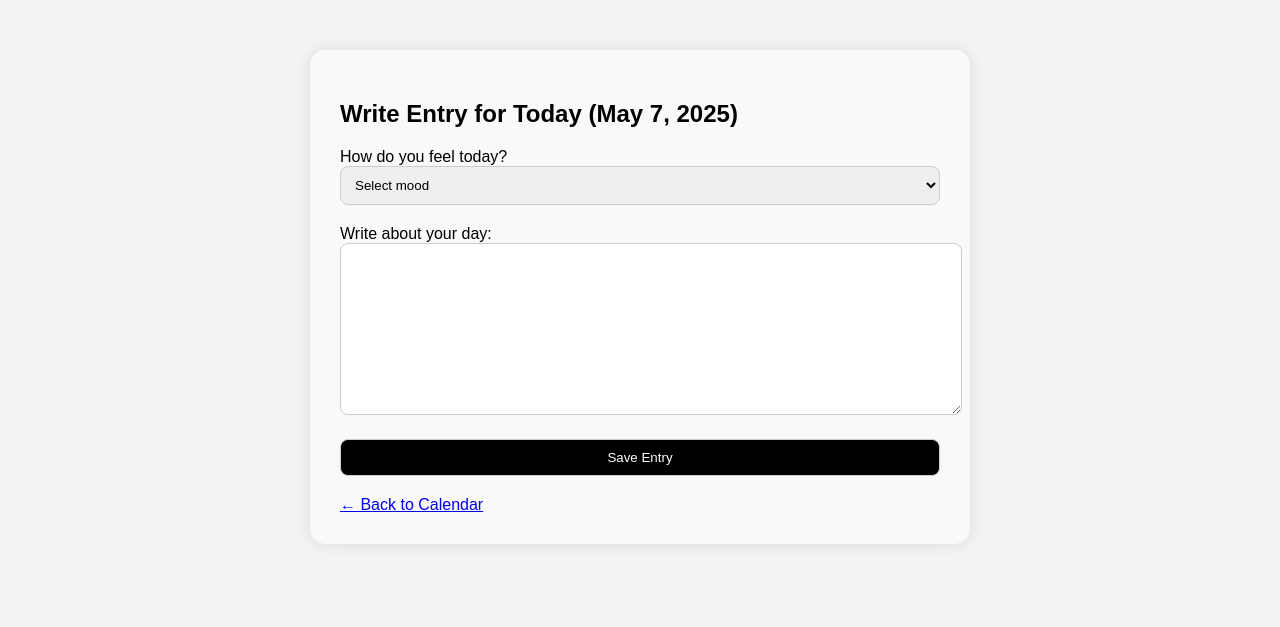
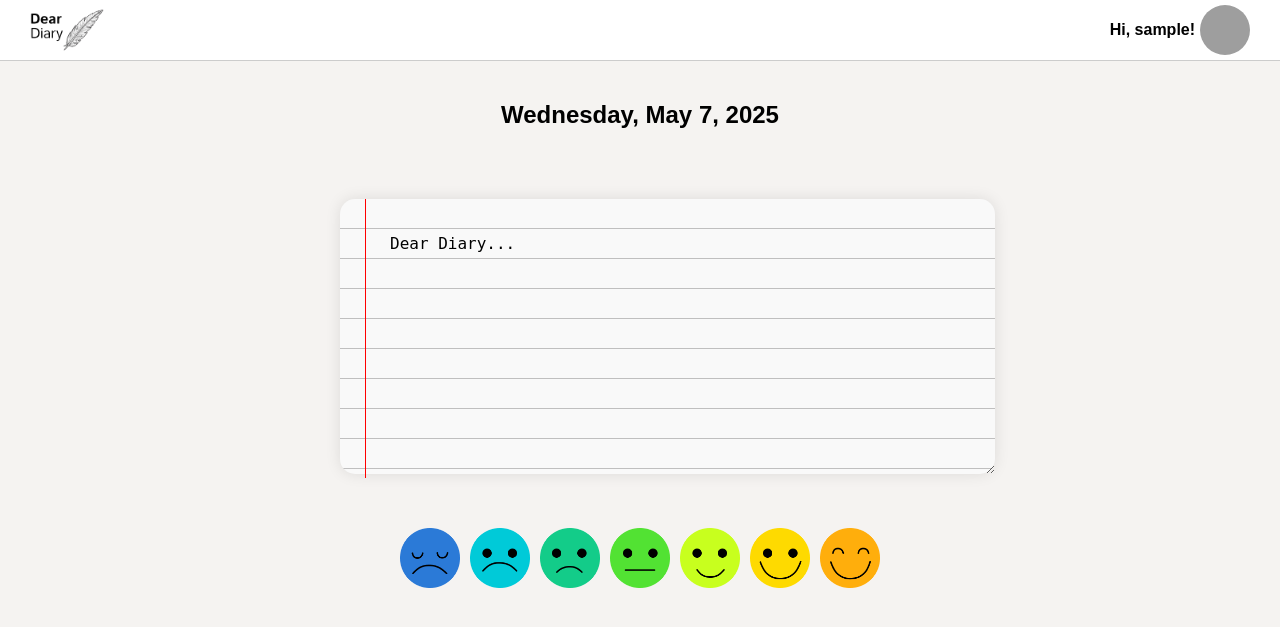
Before and after one commit to Parisxx/DearDiary, a PHP site: page /write_entry.php in a window 1280 px wide. Shown: the top 627 px of the page. Run offline with PHP 8.4, Linux system fonts and the light colour scheme; the visitor is signed in with stand-in values (Sample User, id 1); data comes from the database, SQL or seed files in the repository; tables that the repository leaves empty hold one stand-in row (values such as "Sample post"); grey boxes are pictures that could not be loaded.

Commit message:
refactor: changed styling and layout change

```diff
--- a/styles.css
+++ b/styles.css
@@ -154,10 +154,6 @@ font-weight: bold;
   pointer-events: none;
 }
 
-.day.today {
-  border: 2px solid #000000;
-}
-
 .calendar-controls {
   display: flex;
   justify-content: center;
@@ -206,10 +202,11 @@ font-weight: bold;
   margin: 50px auto;
   padding: 0;
   background-color: #f9f9f9;
-  background-image: linear-gradient(to bottom, #808080 1px, transparent 1px);
+  background-image: linear-gradient(to bottom, #868585 1px, transparent 1px);
   background-size: 100% 30px;
   line-height: 30px;
   border-radius: 8px;
+  box-shadow: 0 0 15px rgba(0, 0, 0, 0.1);
 
 }
 
@@ -228,3 +225,79 @@ font-weight: bold;
 }
 
 /* write entry */
+
+.mood-gallery {
+  display: flex;
+  gap: 10px;
+  flex-wrap: wrap;
+  justify-content: center;
+  margin-top: 20px;
+  margin-bottom: 30px;
+}
+
+.mood-gallery img {
+  width: 60px;
+  height: 60px;
+  cursor: pointer;
+  transition: transform 0.2s;
+}
+
+.mood-gallery img:hover {
+  transform: scale(1.1);
+}
+
+.hidden {
+  display: none;
+}
+
+.entry-form {
+  display: flex;
+  justify-content: center;
+  flex-direction: column;
+  max-width: 600px;
+  margin: 50px auto;
+}
+
+.textarea-wrapper {
+  position: relative;
+}
+
+textarea {
+  width: 100%;
+  height: 240px;
+  font-size: 16px;
+  line-height: 30px;
+  background-image: repeating-linear-gradient(
+      to bottom,
+      #f9f9f9 0px,
+      #f9f9f9 29px,
+      #868585 30px
+  );
+  border: none;
+  resize: vertical;
+  outline: none;
+  box-shadow: none;
+  background-position: 40px 0;
+  margin: 0 auto;
+  max-width: 100%;
+  border-radius: 15px;
+  padding: 5px;
+  padding-left: 50px;
+  padding-top: 30px;
+  box-shadow: 0 0 15px rgba(0, 0, 0, 0.1);
+}
+
+textarea::placeholder {
+  color: black;
+}
+
+
+.textarea-wrapper::before {
+  content: '';
+  position: absolute;
+  left: 25px;
+  top: 0;
+  bottom: 0;
+  width: 0.5px;
+  background-color: red;
+}
--- a/write_entry.php
+++ b/write_entry.php
@@ -2,7 +2,6 @@
 include('db.php');
 session_start();
 
-// Redirect if not logged in
 if (!isset($_SESSION['user_id'])) {
     header("Location: login.php");
     exit;
@@ -11,18 +10,15 @@ if (!isset($_SESSION['user_id'])) {
 $user_id = $_SESSION['user_id'];
 $today = date('Y-m-d');
 
-// Check if an entry already exists for today
 $stmt = $pdo->prepare("SELECT * FROM entries WHERE user_id = ? AND date = ?");
 $stmt->execute([$user_id, $today]);
 $existingEntry = $stmt->fetch();
 
-// Redirect to dashboard if entry already exists
 if ($existingEntry) {
     header("Location: dashboard.php");
     exit;
 }
 
-// Handle form submission
 if ($_SERVER['REQUEST_METHOD'] === 'POST') {
     $mood_id = $_POST['mood_id'] ?? null;
     $content = $_POST['content'] ?? '';
@@ -37,10 +33,7 @@ if ($_SERVER['REQUEST_METHOD'] === 'POST') {
     }
 }
 
-
-
-// Get list of moods
-$moodQuery = $pdo->query("SELECT mood_id, name FROM moods ORDER BY name");
+$moodQuery = $pdo->query("SELECT mood_id, name FROM moods WHERE mood_id BETWEEN 1 AND 7 ORDER BY mood_id");
 $moods = $moodQuery->fetchAll();
 ?>
 
@@ -48,67 +41,65 @@ $moods = $moodQuery->fetchAll();
 <html lang="en">
 <head>
     <meta charset="UTF-8">
-    <meta charset="UTF-8">
     <title>Dear Diary</title>
     <link rel="icon" type="image/x-icon" href="src/img/logo.png">
     <link rel="stylesheet" href="styles.css">
-    <style>
-        .entry-form {
-            max-width: 600px;
-            margin: 50px auto;
-            padding: 30px;
-            background: #f9f9f9;
-            border-radius: 15px;
-            box-shadow: 0 0 15px rgba(0,0,0,0.1);
-        }
-        textarea {
-            width: 100%;
-            height: 150px;
-            padding: 10px;
-            resize: vertical;
-            margin-bottom: 20px;
-            border-radius: 8px;
-            border: 1px solid #ccc;
-        }
-        select, button {
-            padding: 10px;
-            border-radius: 8px;
-            border: 1px solid #ccc;
-            width: 100%;
-            margin-bottom: 20px;
-        }
-        .error {
-            color: red;
-            margin-bottom: 15px;
-        }
-    </style>
+
 </head>
 <body>
 
+<div class="navbar">
+    <img src="src/img/logo.png" alt="Logo">
+    <span class="username">Hi, <?php echo htmlspecialchars($_SESSION['username']); ?>!</span>
+    <div class="profile" onclick="toggleDropdown()">
+        <img src="src/img/<?php echo htmlspecialchars($_SESSION['pfp'] ?? 'default.png'); ?>" alt="Profile Picture">
+        <div id="dropdown" class="dropdown hidden">
+            <a href="dashboard.php">Home</a>
+            <a href="settings.php">Settings</a>
+        </div>
+    </div>
+</div>
+
+<div class="date-mood-container">
+    <h2><?php echo date('l, F j, Y'); ?></h2>
+</div>
+
 <div class="entry-form">
-    <h2>Write Entry for Today (<?php echo date('F j, Y'); ?>)</h2>
+    <form id="entryForm" method="POST">
+        <div class="textarea-wrapper">
+            <textarea placeholder="Dear Diary..." name="content" id="content" required></textarea>
+        </div>
 
-    <?php if (isset($error)): ?>
-        <div class="error"><?php echo htmlspecialchars($error); ?></div>
-    <?php endif; ?>
+        <input type="hidden" name="mood_id" id="mood_id">
+        <button type="submit" class="hidden">Save Entry</button>
+    </form>
+</div>
 
-    <form method="POST">
-        <label for="mood_id">How do you feel today?</label>
-        <select name="mood_id" id="mood_id" required>
-            <option value="">Select mood</option>
-            <?php foreach ($moods as $mood): ?>
-                <option value="<?php echo $mood['mood_id']; ?>"><?php echo htmlspecialchars($mood['name']); ?></option>
-            <?php endforeach; ?>
-        </select>
+<div class="mood-gallery">
+    <?php foreach ($moods as $mood): ?>
+        <img src="src/img/<?php echo htmlspecialchars($mood['name']); ?>.png"
+             alt="<?php echo htmlspecialchars($mood['name']); ?>"
+             onclick="selectMood('<?php echo $mood['mood_id']; ?>')">
+    <?php endforeach; ?>
+</div>
 
-        <label for="content">Write about your day:</label>
-        <textarea name="content" id="content" required></textarea>
+<script>
+    function toggleDropdown() {
+        const dropdown = document.getElementById('dropdown');
+        dropdown.classList.toggle('hidden');
+    }
 
-        <button type="submit">Save Entry</button>
-    </form>
+    function selectMood(moodId) {
+        const content = document.getElementById('content').value.trim();
+        if (!content) {
+            alert("Please write something before selecting your mood.");
+            return;
+        }
 
-    <a href="dashboard.php">← Back to Calendar</a>
-</div>
+        document.getElementById('mood_id').value = moodId;
+        document.getElementById('entryForm').submit();
+    }
+</script>
 
 </body>
 </html>
```
Also changed, not shown: src/img/logo.png.
